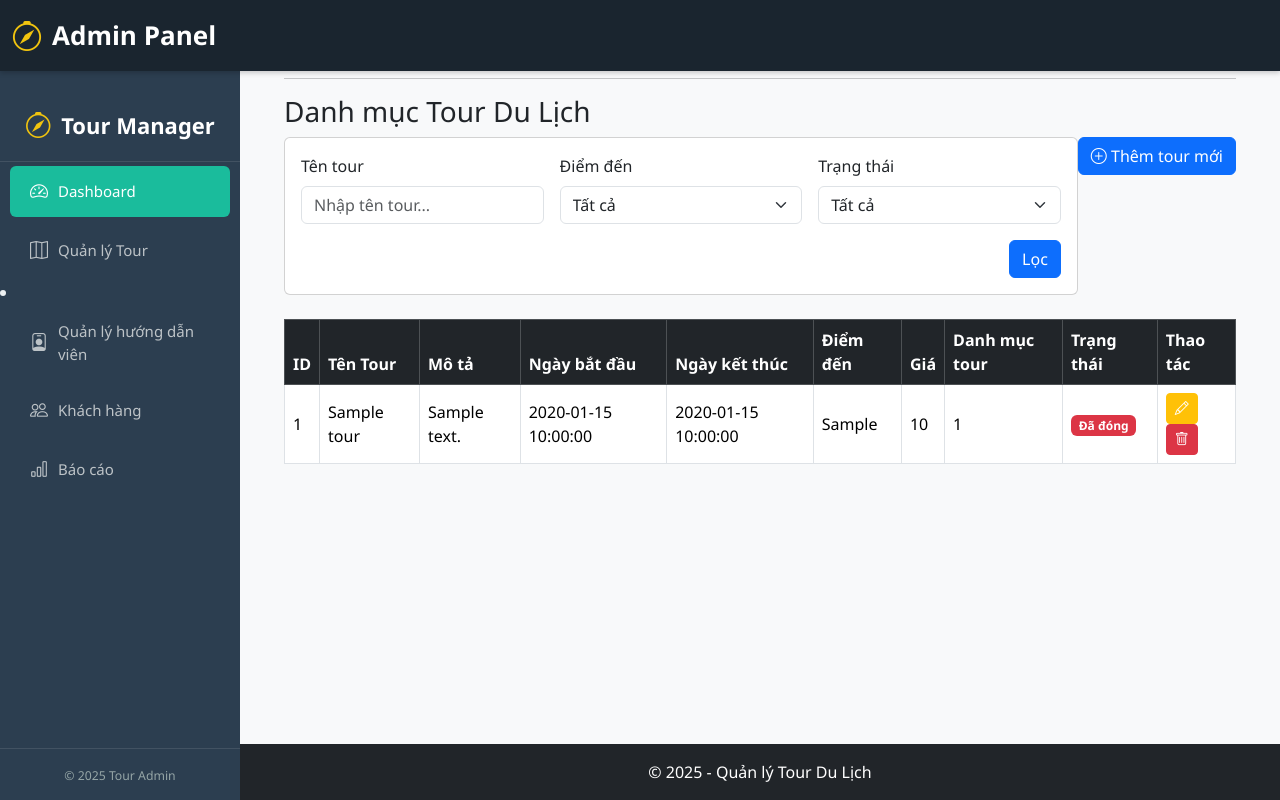
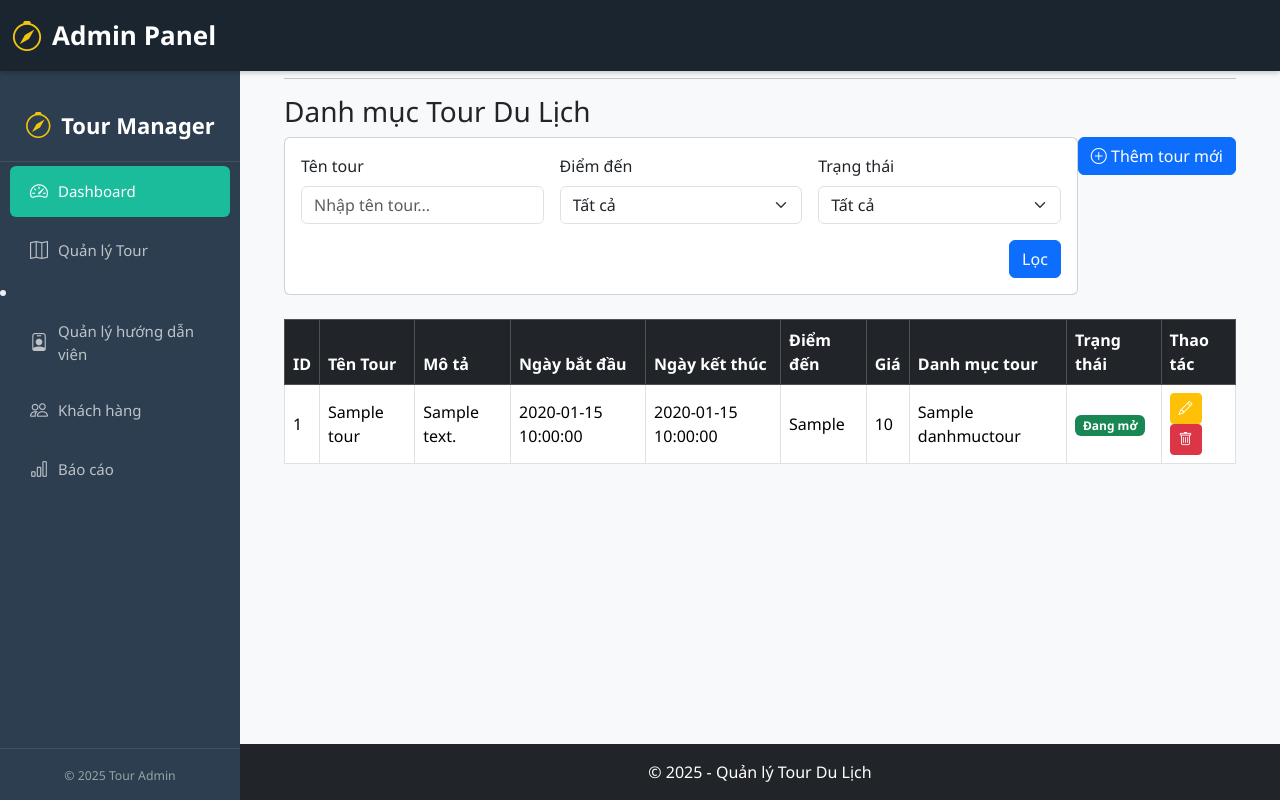
Before and after one commit to ngochao0105/DA1-nh-m-6, a PHP site: page /DA1/?act=tour-list in a window 1280 px wide. Run offline with PHP 8.4, Linux system fonts and the light colour scheme; tables that the repository leaves empty or names only in its code hold one stand-in row (values such as "Sample post").

Commit message:
fix danh mục,trạng thái

```diff
--- a/controllers/TourController.php
+++ b/controllers/TourController.php
@@ -24,7 +24,7 @@ class TourController
     }
     public function CreateTour()
     {
-     $categories = $this->modelTour->getAllTour();
+     $categories = $this->modelTour->getCategories();
         if($_SERVER['REQUEST_METHOD'] === 'POST'){
             $tour_name = $_POST['tour_name'];
             $description = $_POST['description'];
--- a/index.php
+++ b/index.php
@@ -36,7 +36,6 @@ require_once './controllers/TourController.php';
 require_once './controllers/AuthController.php';
 
 require_once './models/TourModel.php';
-
 require_once './models/UserModel.php';
 
 // 5. Routing
@@ -47,6 +46,7 @@ match ($act) {
     'tour-list' => (new TourController())->TourList(),
     'createtour' =>(new TourController())->CreateTour(),
     'deletetour' =>(new TourController())->DeleteTour(),
+    'edittour' =>(new TourController())->EditTour(),
 
     'guide-management' => (new GuideController())->GuideManagement(),
     'delete-guide' => (new GuideController())->deleteGuide(),
--- a/models/TourModel.php
+++ b/models/TourModel.php
@@ -13,14 +13,19 @@ class TourModel
     public function getAllTour()
     {
         try {
-            $sql = "SELECT * FROM tour ORDER BY id DESC";
-            $stmt = $this->conn->prepare($sql);
-            $stmt->execute();
-            $categories = $stmt->fetchAll(PDO::FETCH_ASSOC);
+        $sql = "SELECT tour.*, danhmuctour.category_name
+                FROM tour
+                LEFT JOIN danhmuctour
+                ON tour.id_danh_muc = danhmuctour.id
+                ORDER BY tour.id DESC";
 
-            return $categories;
+        $stmt = $this->conn->prepare($sql);
+        $stmt->execute();
+
+        return $stmt->fetchAll(PDO::FETCH_ASSOC);
+
         } catch (PDOException $e) {
-            die("Lỗi SQL: " . $e->getMessage());
+        die("Lỗi SQL: " . $e->getMessage());
         }
     }
     public function createTour(
@@ -49,8 +54,8 @@ class TourModel
     ]);
     }
 
-   public function getCateogries() {
-    $sql = "SELECT * FROM danhmuctour ORDER BY id DESC";
+   public function getCategories() {
+    $sql = "SELECT id,category_name FROM danhmuctour ORDER BY category_name ASC";
     return $this->conn->query($sql)->fetchAll(PDO::FETCH_ASSOC);
     }
     public function deleteTour($id) {
--- a/views/tours/TourList.php
+++ b/views/tours/TourList.php
@@ -73,14 +73,24 @@
         <td><?= htmlspecialchars($cat['end_date'] ?? '') ?></td>
         <td><?= htmlspecialchars($cat['destination'] ?? '') ?></td>
         <td><?= htmlspecialchars($cat['price'] ?? '') ?></td>
-        <td><?= htmlspecialchars($cat['id_danh_muc'] ?? '') ?></td>
+        <td><?= htmlspecialchars($cat['category_name'] ?? '') ?></td>
         <td>
-          <?php
-            $status = $cat['status'] ?? 1;
-            $statusClass = $status == 1 ? 'bg-success' : 'bg-danger';
-            $statusText = $status == 1 ? 'Đang mở' : 'Đã đóng';
+        <?php
+              $status = $cat['status'] ?? 1;
+              $statusClass = 'bg-secondary';
+              $statusText = 'Không xác định';
+              if ($status == 1 || $status === 'open') {
+                  $statusClass = 'bg-success';
+                  $statusText = 'Đang mở';
+              } elseif ($status == 0 || $status === 'closed') {
+                  $statusClass = 'bg-danger';
+                  $statusText = 'Đã đóng';
+              } elseif ($status == 2 || $status === 'upcoming') {
+                  $statusClass = 'bg-warning text-dark';
+                  $statusText = 'Sắp mở';
+              }
           ?>
-          <span class="badge <?= $statusClass ?>"><?= htmlspecialchars($statusText) ?></span>
+          <span class="badge <?= htmlspecialchars($statusClass) ?>"><?= htmlspecialchars($statusText) ?></span>
         <td>
           <a href="?act=edit-category&id=<?= $cat['id'] ?>" class="btn btn-sm btn-warning text-white">
             <i class="bi bi-pencil"></i>
```
Also changed, not shown: views/tours/createtour.php (+4 -4 lines).
